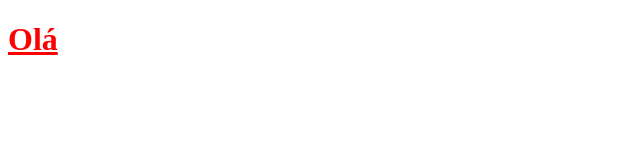
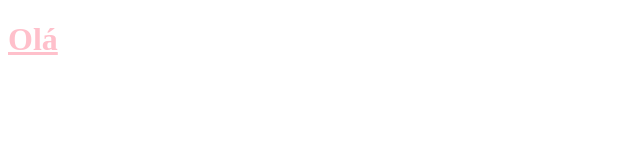
Before and after one commit to abimaelrsergio/angular-ng4-playground, an Angular app: page / in a window 1280 px wide. Shown: the top 160 px of the page, without its empty margins (0-640 px from the left). Built offline with nearby package versions, Linux system fonts and the light colour scheme.

Commit message:
Style Binding condicional

```diff
--- a/src/app/app.component.ts
+++ b/src/app/app.component.ts
@@ -4,7 +4,7 @@ import { Component } from '@angular/core';
   selector: 'app-root',
   template: `
 
-  	<h1 [style.color]="titleStyle">Olá</h1>
+  	<h1 [style.color]="titleStyle ?  'green' : 'pink'">Olá</h1>
 
   `,
   styles: [`
@@ -24,5 +24,5 @@ import { Component } from '@angular/core';
 })
 export class AppComponent {
 
-  titleStyle = 'red';
+  titleStyle = false;
 }
```
